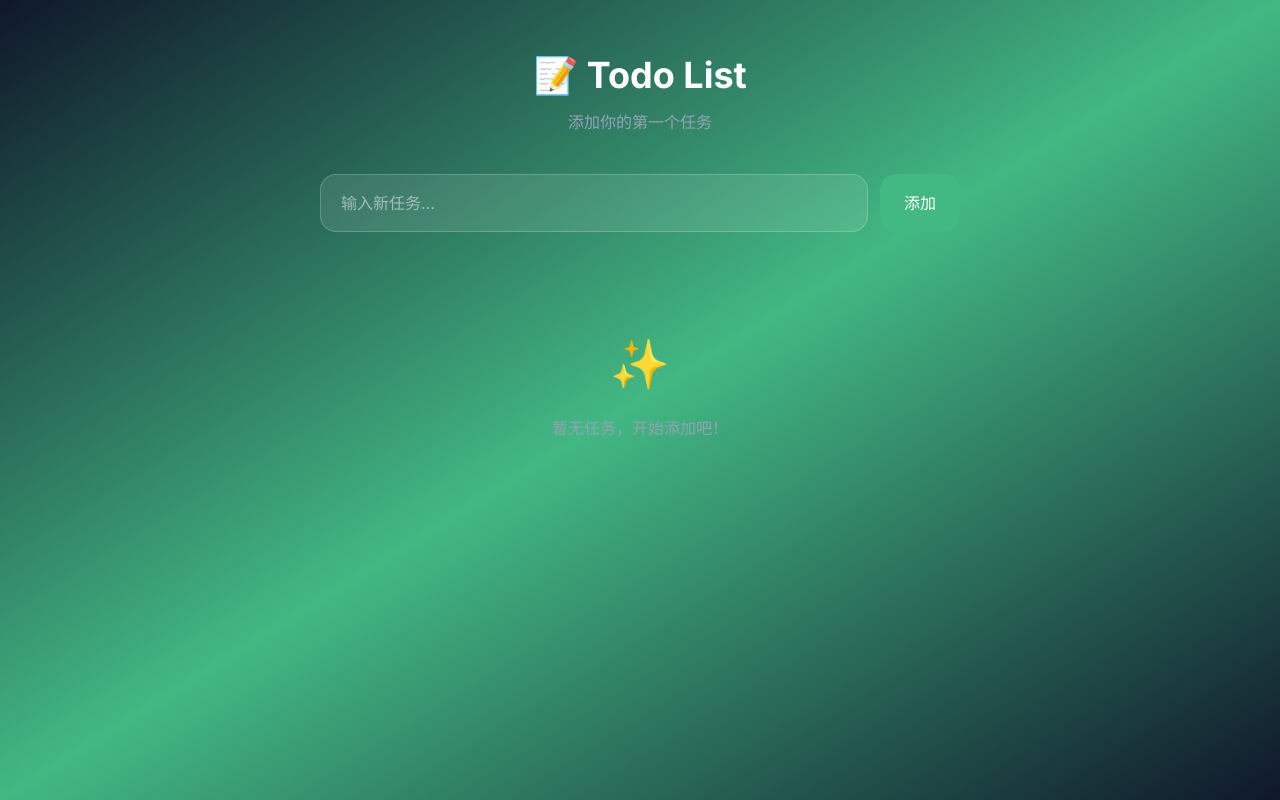
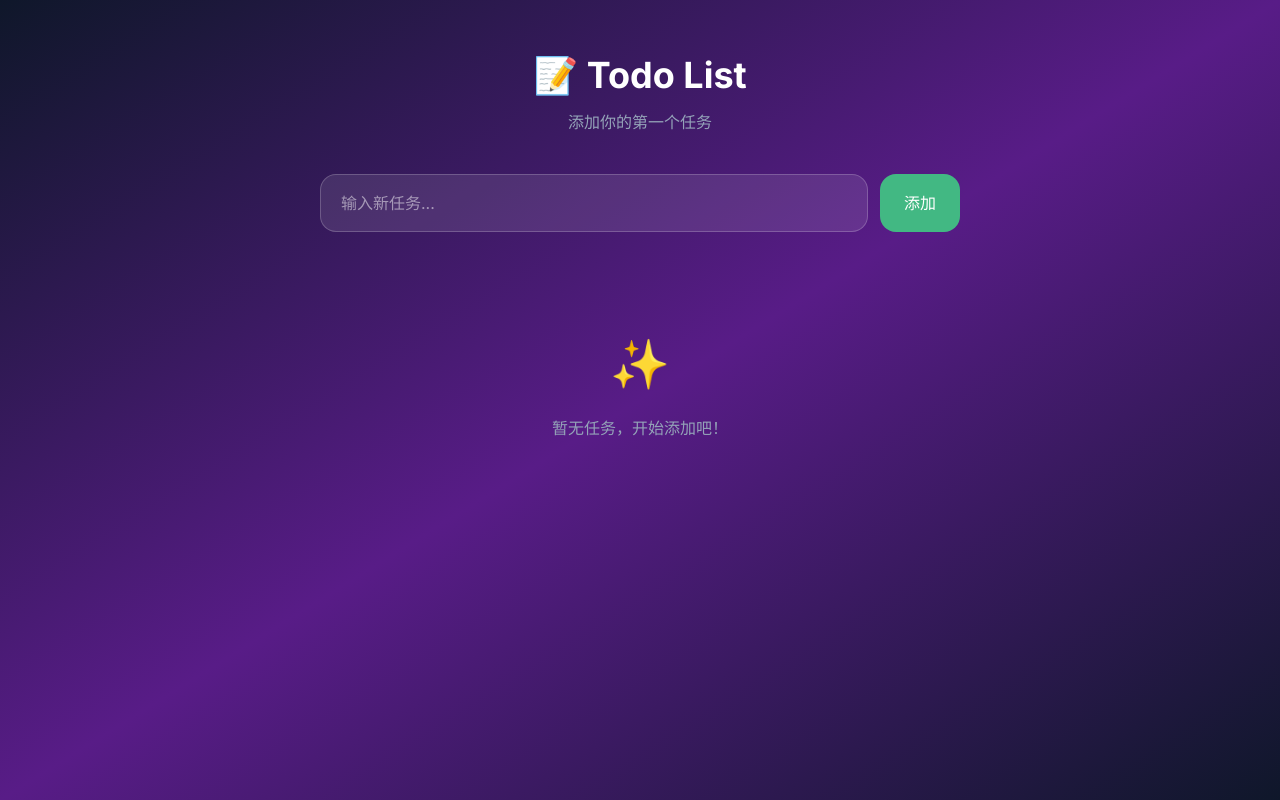
Before and after one commit to zyileven/myClawBot, a Next.js app: page / in a window 1280 px wide. Built offline with nearby package versions, Linux system fonts and the light colour scheme.

Commit message:
fix: 恢复紫色背景，按钮保持 Vue 绿色主题

```diff
--- a/src/app/page.tsx
+++ b/src/app/page.tsx
@@ -66,7 +66,7 @@ export default function Home() {
   const totalCount = todos.length;
 
   return (
-    <main style={{ minHeight: "100vh", background: "linear-gradient(to bottom right, #0f172a, #42b883, #0f172a)" }}>
+    <main style={{ minHeight: "100vh", background: "linear-gradient(to bottom right, #0f172a, #581c87, #0f172a)" }}>
       <div style={{ maxWidth: "42rem", margin: "0 auto", padding: "3rem 1rem" }}>
         {/* Header */}
         <div style={{ textAlign: "center", marginBottom: "2.5rem" }}>
```
